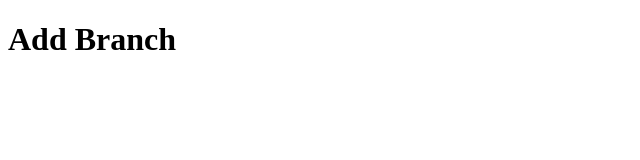
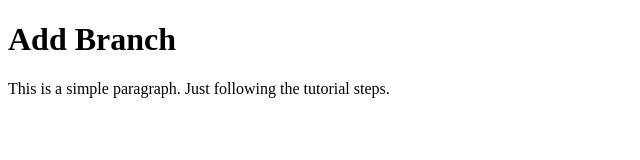
Before and after one commit to RojinaPathak/pathak_git417, a plain HTML site: page index.html in a window 1280 px wide. Shown: the whole page, without its empty margins (0-640 px from the left). Drawn offline with Linux system fonts and the light colour scheme.

Commit message:
Added a paragraph
Added a one paragraph under the h1.

```diff
--- a/index.html
+++ b/index.html
@@ -9,5 +9,6 @@
 
     <body>
         <h1>Add Branch</h1>
+        <p>This is a simple paragraph. Just following the tutorial steps.</p>
     </body>
 </html>
```
